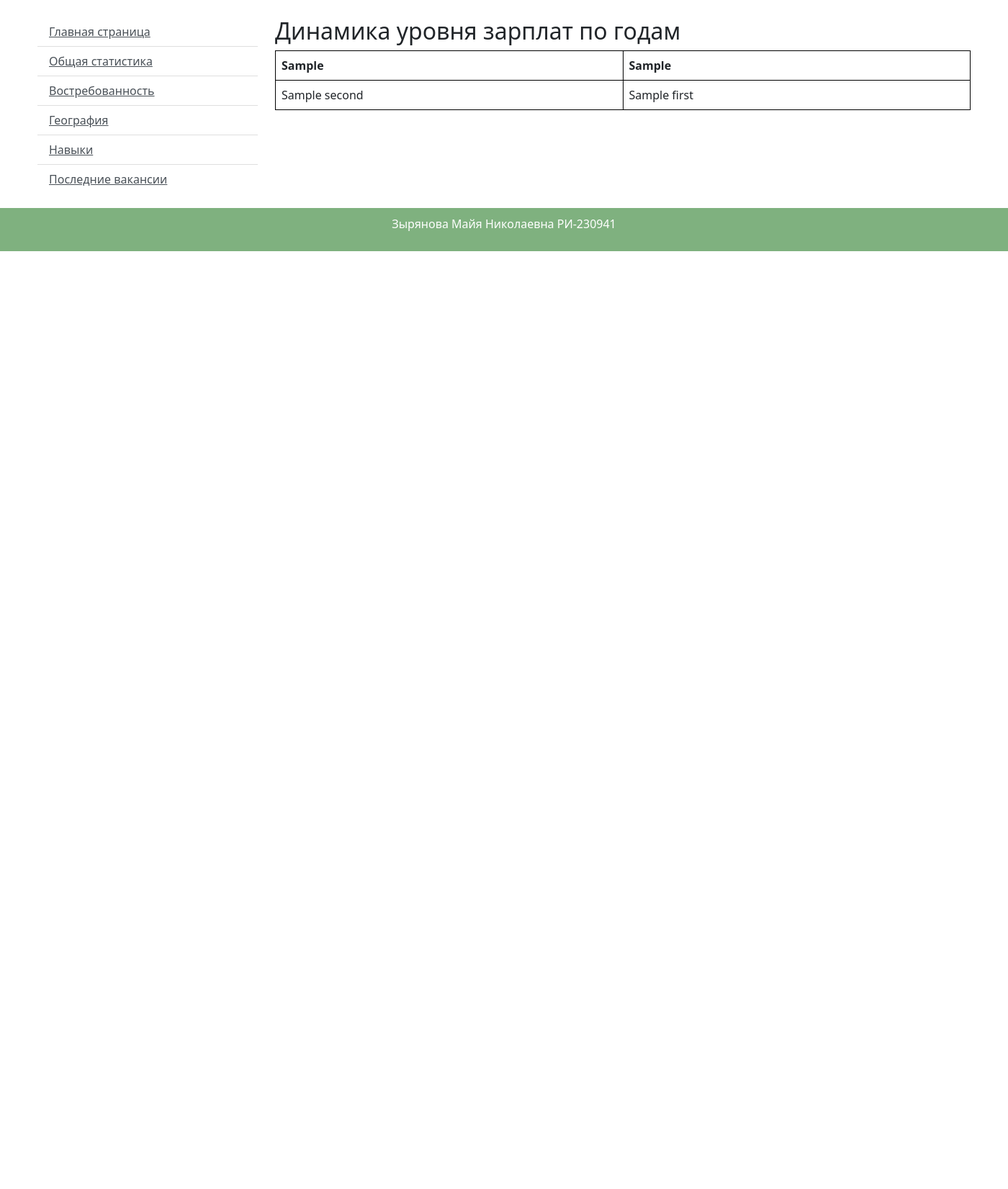
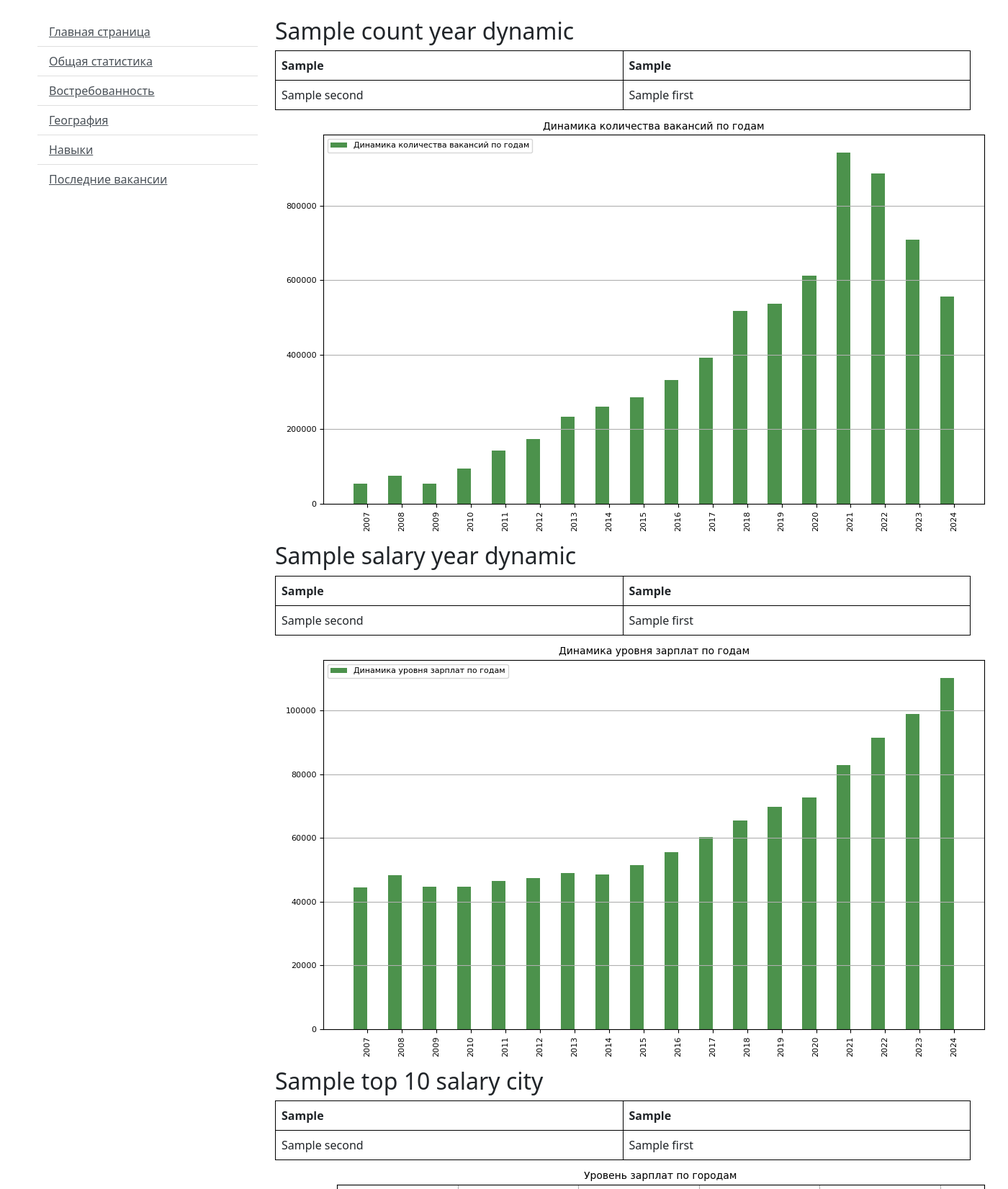
Before and after one commit to Maya-Nzzz/Django-project, a Django app: template profession_tester/templates/general_statistics/index.html in a window 1400 px wide. Shown: the part 76-1728 px from the top of the page at 72% size. Before the commit the page ends 425 px from the top, so only its background shows below. Run offline with Django 5.2, Linux system fonts and the light colour scheme; the template is opened without the code that fills it: most values are stand-ins (such as "Sample title", 1, 10 or a date in 2020); parts of the project's set-up code (start-up, migrations or seed data) failed here and were passed over.

Commit message:
General Statistics
The General Statistics page has been generated

```diff
--- a/profession_tester/templates/general_statistics/index.html
+++ b/profession_tester/templates/general_statistics/index.html
@@ -1,19 +1,17 @@
 {% extends "base.html" %}
-
+{% load static %}
 {% block title %}Общая статистика{% endblock %}
-
 {% block content %}
-  <h2>Динамика уровня зарплат по годам</h2>
-
+  <h2>{{ get_count_year_dynamic.title }}</h2>
   <table border="1" style="width: 100%; border-collapse: collapse;">
     <thead>
       <tr>
-        <th style="width: 50%; padding: 8px; border: 1px solid black;">{{ second_parameter }}</th>
-        <th style="width: 50%; padding: 8px; border: 1px solid black;">{{ first_parameter }}</th>
+        <th style="width: 50%; padding: 8px; border: 1px solid black;">{{ get_count_year_dynamic.second_parameter }}</th>
+        <th style="width: 50%; padding: 8px; border: 1px solid black;">{{ get_count_year_dynamic.first_parameter }}</th>
       </tr>
     </thead>
     <tbody>
-      {% for row in data %}
+      {% for row in get_count_year_dynamic.data %}
       <tr>
         <td style="padding: 8px; border: 1px solid black;">{{ row.second }}</td>
         <td style="padding: 8px; border: 1px solid black;">{{ row.first }}</td>
@@ -21,4 +19,81 @@
       {% endfor %}
     </tbody>
   </table>
+  <img src="{% static 'img/get_count_year_dynamic.png' %}">
+
+<h2>{{ get_salary_year_dynamic.title }}</h2>
+  <table border="1" style="width: 100%; border-collapse: collapse;">
+    <thead>
+      <tr>
+        <th style="width: 50%; padding: 8px; border: 1px solid black;">{{ get_salary_year_dynamic.second_parameter }}</th>
+        <th style="width: 50%; padding: 8px; border: 1px solid black;">{{ get_salary_year_dynamic.first_parameter }}</th>
+      </tr>
+    </thead>
+    <tbody>
+      {% for row in get_salary_year_dynamic.data %}
+      <tr>
+        <td style="padding: 8px; border: 1px solid black;">{{ row.second }}</td>
+        <td style="padding: 8px; border: 1px solid black;">{{ row.first }}</td>
+      </tr>
+      {% endfor %}
+    </tbody>
+  </table>
+  <img src="{% static 'img/get_salary_year_dynamic.png' %}">
+
+<h2>{{ get_top_10_salary_city.title }}</h2>
+  <table border="1" style="width: 100%; border-collapse: collapse;">
+    <thead>
+      <tr>
+        <th style="width: 50%; padding: 8px; border: 1px solid black;">{{ get_top_10_salary_city.second_parameter }}</th>
+        <th style="width: 50%; padding: 8px; border: 1px solid black;">{{ get_top_10_salary_city.first_parameter }}</th>
+      </tr>
+    </thead>
+    <tbody>
+      {% for row in get_top_10_salary_city.data %}
+      <tr>
+        <td style="padding: 8px; border: 1px solid black;">{{ row.second }}</td>
+        <td style="padding: 8px; border: 1px solid black;">{{ row.first }}</td>
+      </tr>
+      {% endfor %}
+    </tbody>
+  </table>
+  <img src="{% static 'img/get_top_10_salary_city.png' %}">
+
+<h2>{{ get_top_10_vac_city.title }}</h2>
+  <table border="1" style="width: 100%; border-collapse: collapse;">
+    <thead>
+      <tr>
+        <th style="width: 50%; padding: 8px; border: 1px solid black;">{{ get_top_10_vac_city.second_parameter }}</th>
+        <th style="width: 50%; padding: 8px; border: 1px solid black;">{{ get_top_10_vac_city.first_parameter }}</th>
+      </tr>
+    </thead>
+    <tbody>
+      {% for row in get_top_10_vac_city.data %}
+      <tr>
+        <td style="padding: 8px; border: 1px solid black;">{{ row.second }}</td>
+        <td style="padding: 8px; border: 1px solid black;">{{ row.first }}</td>
+      </tr>
+      {% endfor %}
+    </tbody>
+  </table>
+  <img src="{% static 'img/get_top_10_vac_city.png' %}">
+
+<h2>{{ data_get_top_20_skills.title }}</h2>
+  <table border="1" style="width: 100%; border-collapse: collapse;">
+    <thead>
+      <tr>
+        <th style="width: 50%; padding: 8px; border: 1px solid black;">{{ data_get_top_20_skills.second_parameter }}</th>
+        <th style="width: 50%; padding: 8px; border: 1px solid black;">{{ data_get_top_20_skills.first_parameter }}</th>
+      </tr>
+    </thead>
+    <tbody>
+      {% for row in data_get_top_20_skills.data %}
+      <tr>
+        <td style="padding: 8px; border: 1px solid black;">{{ row.second }}</td>
+        <td style="padding: 8px; border: 1px solid black;">{{ row.first }}</td>
+      </tr>
+      {% endfor %}
+    </tbody>
+  </table>
+  <img src="{% static 'img/get_top_20_skills.png' %}">
 {% endblock %}
```
Also changed, not shown: profession_tester/general_statistics/views.py (+70 -25 lines), profession_tester/get_charts.py (+54 -9 lines), profession_tester/static/img/get_salary_year_dynamic.png, profession_tester/static/img/get_salary_year_dynamic_prof.png, profession_tester/static/img/get_top_10_vac_city.png, profession_tester/static/img/get_top_10_vac_city_prof.png, profession_tester/static/img/get_top_20_skills.png (added).
